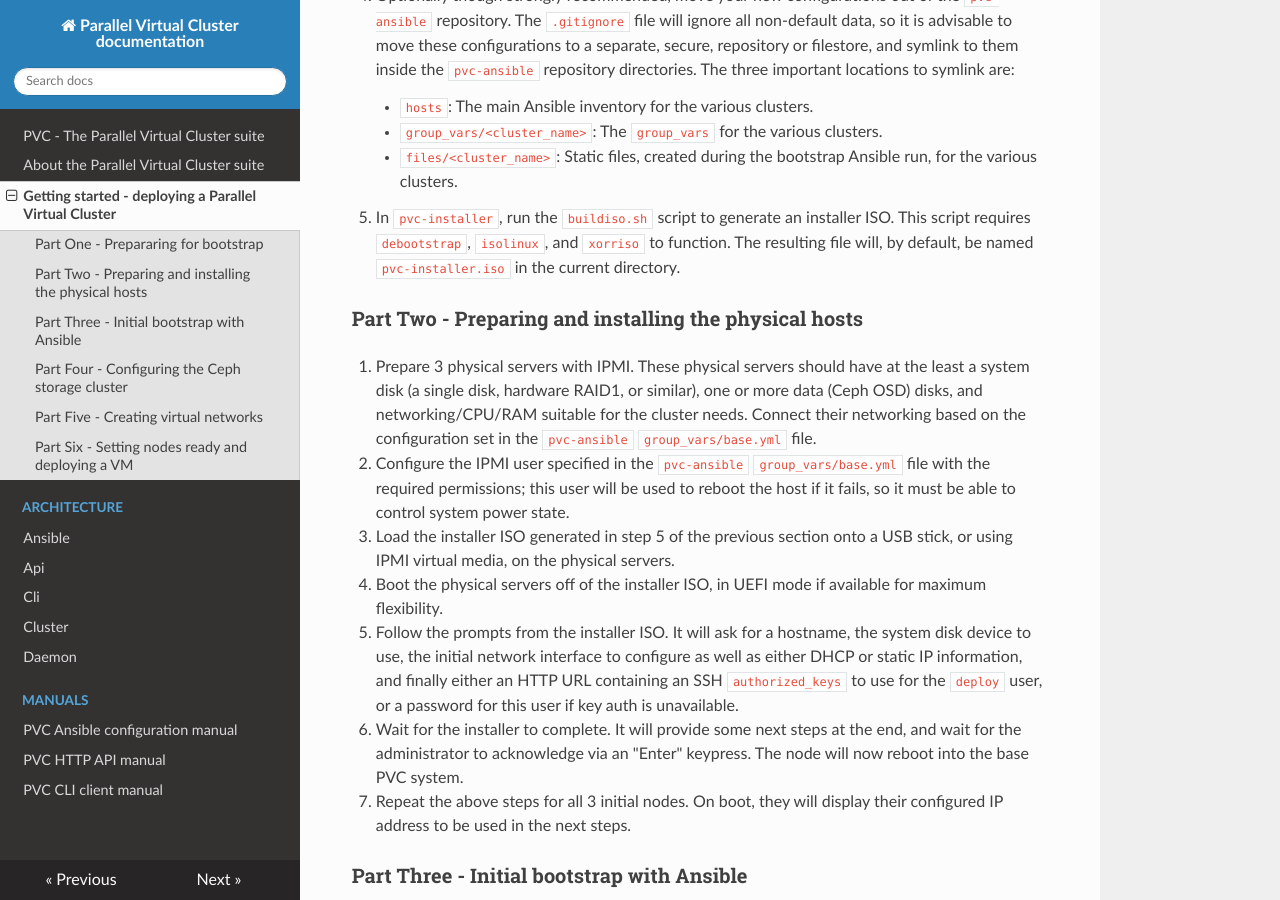
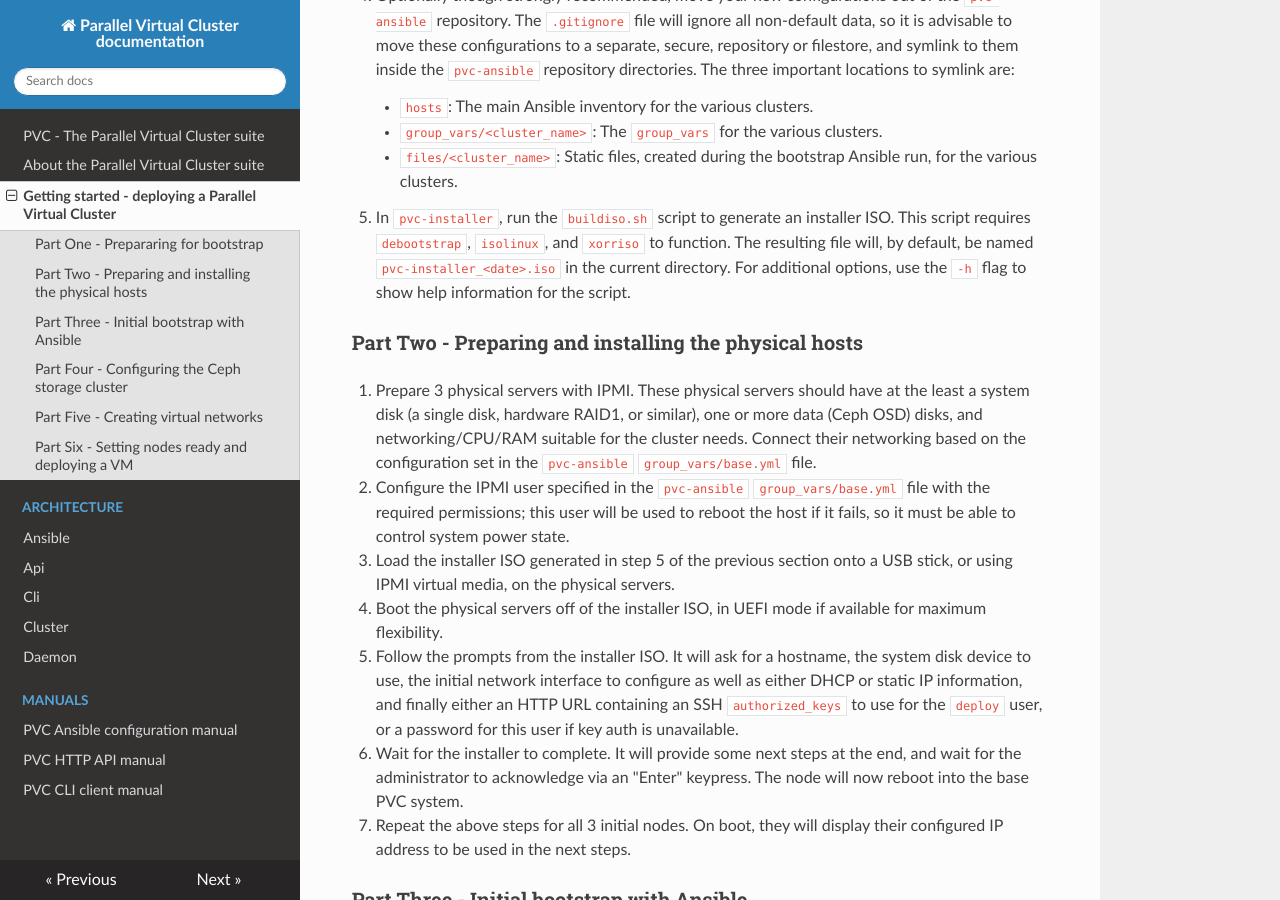
Before and after one commit to parallelvirtualcluster/pvc, an MkDocs documentation site: the page built from docs/installing.md, in a window 1280 px wide and 900 px high, scrolled down 980 px. Built offline with MkDocs 1.6.1, drawn with Linux system fonts in a browser that asks for light colours; nearby versions of some CDN libraries.

Commit message:
Add mention of buildiso.sh help

```diff
--- a/docs/installing.md
+++ b/docs/installing.md
@@ -21,7 +21,7 @@ This guide will walk you through setting up a simple 3-node PVC cluster from scr
     * `group_vars/<cluster_name>`: The `group_vars` for the various clusters.
     * `files/<cluster_name>`: Static files, created during the bootstrap Ansible run, for the various clusters.
 
-0. In `pvc-installer`, run the `buildiso.sh` script to generate an installer ISO. This script requires `debootstrap`, `isolinux`, and `xorriso` to function. The resulting file will, by default, be named `pvc-installer.iso` in the current directory.
+0. In `pvc-installer`, run the `buildiso.sh` script to generate an installer ISO. This script requires `debootstrap`, `isolinux`, and `xorriso` to function. The resulting file will, by default, be named `pvc-installer_<date>.iso` in the current directory. For additional options, use the `-h` flag to show help information for the script.
 
 ### Part Two - Preparing and installing the physical hosts
 
```
